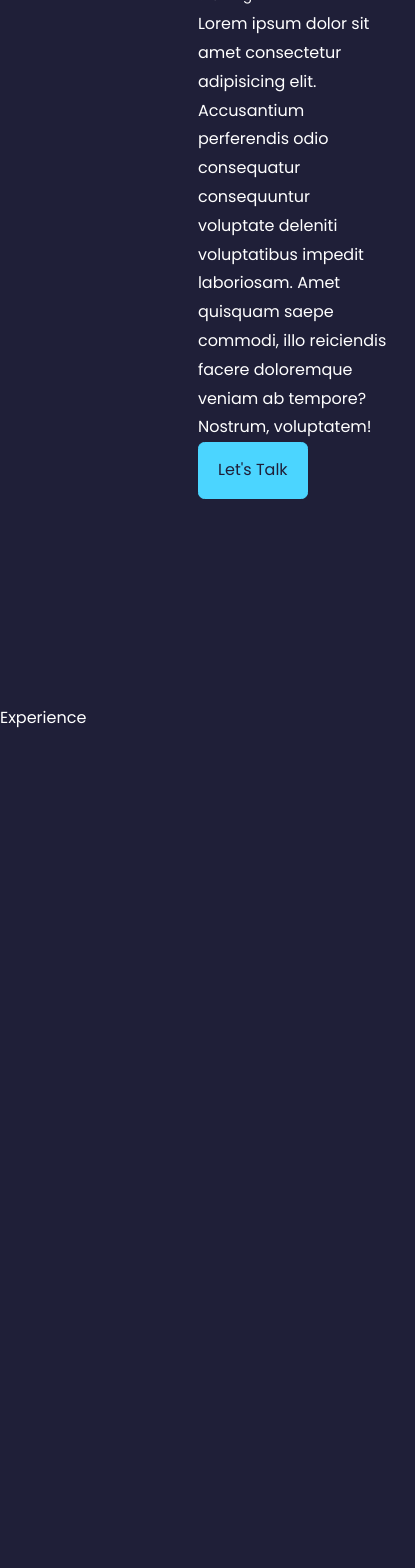
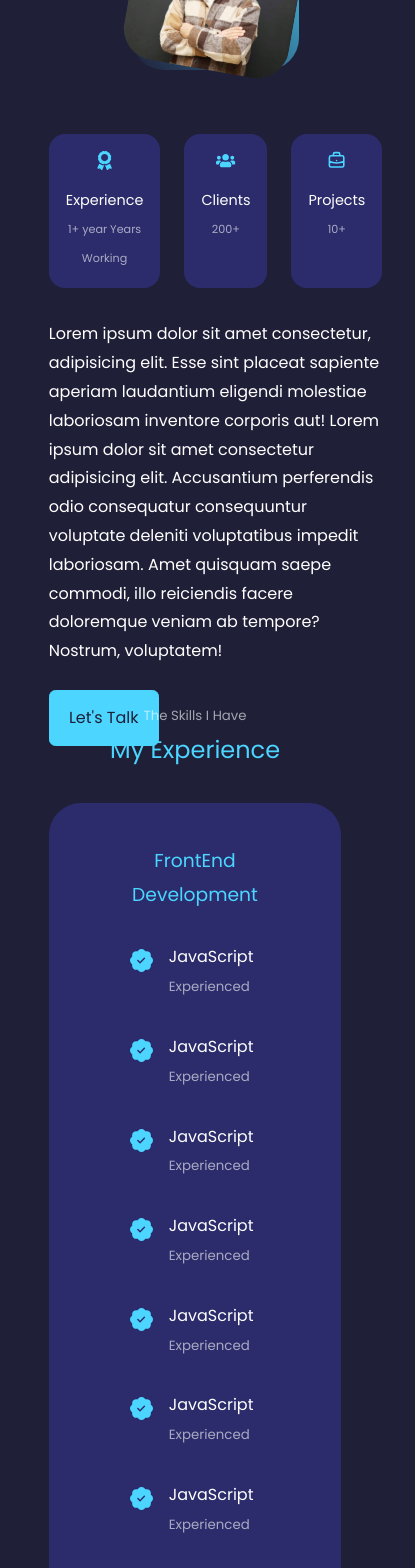
Before and after one commit to shahbazyyan/Portfolio, a React (Create React App) app: page / in a window 390 px wide. Shown: the part 1160-2728 px from the top of the page, 415 px wide, since content can reach past the window. Built offline with nearby package versions, Linux system fonts and the light colour scheme.

Commit message:
Created about and experiences components with all also responsive styles

```diff
--- a/src/components/about/About.jsx
+++ b/src/components/about/About.jsx
@@ -20,24 +20,25 @@ function About() {
         <div className="about-content">
           <div className="about_cards">
             <article className='about-card'>
-              <FaAward className='about-icon'/>
+              <FaAward className='about-icon' />
               <h5>Experience</h5>
               <small>1+ year Years Working</small>
             </article>
             <article className='about-card'>
-              <FaUsers className='about-icon'/>
+              <FaUsers className='about-icon' />
               <h5>Clients</h5>
               <small>200+</small>
             </article>
             <article className='about-card'>
-              <HiOutlineBriefcase className='about-icon'/>
+              <HiOutlineBriefcase className='about-icon' />
               <h5>Projects</h5>
               <small>10+</small>
             </article>
           </div>
 
-           <p>Lorem ipsum dolor sit amet consectetur adipisicing elit. Accusantium perferendis odio consequatur consequuntur voluptate deleniti voluptatibus impedit laboriosam. Amet quisquam saepe commodi, illo reiciendis facere doloremque veniam ab tempore? Nostrum, voluptatem!</p>
-           <a href="#contact" className='btn btn-primary'>Let's Talk</a>
+          <p> Lorem ipsum dolor sit amet consectetur, adipisicing elit. Esse sint placeat sapiente aperiam laudantium eligendi molestiae laboriosam inventore corporis aut!
+            Lorem ipsum dolor sit amet consectetur adipisicing elit. Accusantium perferendis odio consequatur consequuntur voluptate deleniti voluptatibus impedit laboriosam. Amet quisquam saepe commodi, illo reiciendis facere doloremque veniam ab tempore? Nostrum, voluptatem!</p>
+          <a href="#contact" className='btn btn-primary'>Let's Talk</a>
 
         </div>
       </div>
--- a/src/components/about/about.css
+++ b/src/components/about/about.css
@@ -1,7 +1,7 @@
 .about-container {
     display: grid;
     grid-template-columns: 35% 65%;
-    gap: 16%;
+    gap: 14%;
 }
 
 .about-me {
@@ -29,8 +29,106 @@
     display: grid;
     grid-template-columns: repeat(3,1fr);
     gap: 1.5rem;
+    width: 100%;
 }
 
-.about_card {
+.about-card {
     background: var(--color-bg-variant);
+    border: 1px solid transparent;
+    border-radius: 1rem;
+    padding: 2rem;
+    text-align: center;
+    transition: var(--transition);
+    cursor: pointer;
 }
+
+.about-card:hover {
+    background: transparent;
+    border-color: var(--color-primary-variant);
+}
+
+.about-icon {
+    color: var(--color-primary);
+    font-size: 1.5rem;
+    margin-bottom: 1rem;
+}
+
+.about-card h5 {
+    font-size: 1rem;
+}
+
+.about-card small {
+    font-size: .7rem;
+    color: var(--color-light);
+}
+
+.about-content p{
+    margin: 3rem 0 2.5rem;
+    color: var(--color-white);
+}
+
+/* RESPONSIVE CSS */
+
+@media screen and (max-width: 600px) {
+    .about-me {
+        width: 65%;
+    }
+
+    .about-cards {
+        display: grid;
+        grid-template-columns: 1fr 1fr;
+        gap: 1rem;
+    }
+
+    .about-card {
+        border-radius: 1rem;
+        padding: 1rem;
+        text-align: center;
+        transition: var(--transition);
+        cursor: pointer;
+        margin-bottom: 1rem;
+    }
+
+    .about-card:hover {
+        background: transparent;
+        border-color: var(--color-primary-variant);
+    }
+
+    .about-icon {
+        font-size: 1.2rem;
+        margin-bottom: 0.5rem;
+    }
+
+    .about-card h5 {
+        font-size: 0.9rem;
+    }
+
+    .about-card small {
+        font-size: 0.7rem;
+        color: var(--color-light);
+    }
+
+    .about-content p {
+        margin: 2rem 0;
+        color: var(--color-white);
+    }
+}
+
+
+@media screen and (max-width: 1024px) {
+    .about-container {
+        grid-template-columns: 1fr;
+        gap: 0;
+    }
+
+    .about-me {
+        width: 50%;
+        margin: 2rem auto 4rem;
+    }
+
+    .about-content p {
+        margin: 1rem 0 1.5rem;
+    }
+
+
+}
--- a/src/components/experience/Experience.jsx
+++ b/src/components/experience/Experience.jsx
@@ -1,9 +1,98 @@
 import React from 'react';
 import './experience.css';
+import { BsPatchCheckFill } from 'react-icons/bs';
 
 function Experience() {
   return (
-    <section id='experience'>Experience</section>
+    <section id='experience'>
+      <h5>The Skills I Have</h5>
+      <h2>My Experience</h2>
+
+      <div className="container experience-container">
+        <div className="developer">
+          <h3>FrontEnd Development</h3>
+          <div className="experience_content">
+            <article className='experience-details'>
+              <BsPatchCheckFill className="details-icon" />
+              <div>
+                <h4>JavaScript</h4>
+                <small className='text-light'>Experienced</small>
+              </div>
+            </article>
+            <article className='experience-details'>
+              <BsPatchCheckFill className="details-icon"/>
+              <div>
+                <h4>JavaScript</h4>
+                <small className='text-light'>Experienced</small>
+              </div>
+            </article>
+            <article className='experience-details'>
+              <BsPatchCheckFill className="details-icon"/>
+              <div>
+                <h4>JavaScript</h4>
+                <small className='text-light'>Experienced</small>
+              </div>
+            </article>
+            <article className='experience-details'>
+              <BsPatchCheckFill className="details-icon"/>
+              <div>
+                <h4>JavaScript</h4>
+                <small className='text-light'>Experienced</small>
+              </div>
+            </article>
+            <article className='experience-details'>
+              <BsPatchCheckFill className="details-icon"/>
+              <div>
+                <h4>JavaScript</h4>
+                <small className='text-light'>Experienced</small>
+              </div>
+            </article>
+            <article className='experience-details'>
+              <BsPatchCheckFill className="details-icon"/>
+              <div>
+                <h4>JavaScript</h4>
+                <small className='text-light'>Experienced</small>
+              </div>
+            </article>
+            <article className='experience-details'>
+              <BsPatchCheckFill className="details-icon"/>
+              <div>
+                <h4>JavaScript</h4>
+                <small className='text-light'>Experienced</small>
+              </div>
+            </article>
+            <article className='experience-details'>
+              <BsPatchCheckFill className="details-icon"/>
+              <div>
+                <h4>JavaScript</h4>
+                <small className='text-light'>Experienced</small>
+              </div>
+            </article>
+            <article className='experience-details'>
+              <BsPatchCheckFill className="details-icon"/>
+              <div>
+                <h4>JavaScript</h4>
+                <small className='text-light'>Experienced</small>
+              </div>
+            </article>
+            <article className='experience-details'>
+              <BsPatchCheckFill className="details-icon"/>
+              <div>
+                <h4>JavaScript</h4>
+                <small className='text-light'>Experienced</small>
+              </div>
+            </article>
+            <article className='experience-details'>
+              <BsPatchCheckFill className="details-icon"/>
+              <div>
+                <h4>JavaScript</h4>
+                <small className='text-light'>Experienced</small>
+              </div>
+            </article>
+          </div>
+        </div>
+      </div>
+    </section>
   )
 }
 
--- a/src/components/experience/experience.css
+++ b/src/components/experience/experience.css
@@ -0,0 +1,49 @@
+.experience-container {
+    display: grid;
+    grid-template-columns: 1fr;
+    gap: 1rem;
+}
+
+.experience-container > div {
+    background: var(--color-bg-variant);
+    padding: 2.5rem 5rem;
+    border-radius: 2rem;
+    border: 1px solid transparent;
+    transition: var(--transition);
+}
+
+.experience-container > div:hover {
+    background: transparent;
+    cursor: pointer;
+    border-color: var(--color-primary-variant);
+}
+
+.experience-container > div h3 {
+    text-align: center;
+    color: var(--color-primary);
+    margin-bottom: 2rem;
+}
+
+.experience_content {
+    display: grid;
+    grid-template-columns: 1fr 1fr 1fr;
+    row-gap: 2rem;
+}
+
+.experience-details {
+    display: flex;
+    gap: 1rem;
+}
+
+.details-icon {
+    margin-top: 6px;
+    color: var(--color-primary);
+    font-size: 23px;
+}
+
+@media screen and (max-width: 600px) {
+    .experience_content {
+        display: grid;
+        grid-template-columns: 1fr;
+    }
+}
```
